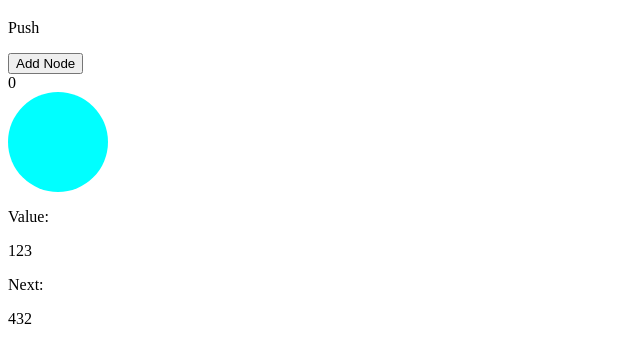
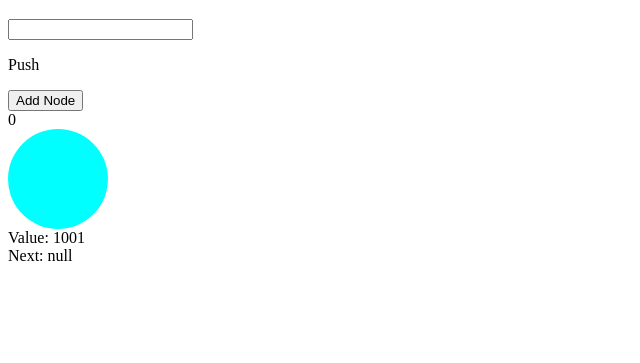
Before and after one commit to AndoChung/linked-list-visualizer, a plain HTML site: page index.html in a window 1280 px wide. Shown: the part 61-424 px from the top of the page, without its empty margins (0-640 px from the left). Drawn offline with Linux system fonts and the light colour scheme.

Commit message:
Finished Creating node element

```diff
--- a/index.html
+++ b/index.html
@@ -34,6 +34,7 @@
 <body>
     <h1>Linked List Visualizer</h1>
     <div class="toolbar">
+        <input type="text" id="input-node-value">
         <p>Push</p>
         <button id="add-node-button">Add Node</button>
     </div>
@@ -41,8 +42,18 @@
         <div class="node">
             <div class="node-index">0</div>
             <div class="node-body"></div>
-            <p class="node-value-text">Value: <div class="true-node-value">123</div></p>
-            <p class="node-next">Next: <div class="true-node-next">432</div></p>
+            <div class="node-value-text">
+                Value:
+                <span class="true-node-value">
+                    1001
+                </span>
+            </div>
+            <div class="node-next-text">
+                Next:
+                <span class="true-node-next">
+                    null
+                </span>
+            </div>
         </div>
     </section>
     <script src="main.js"></script>
```
